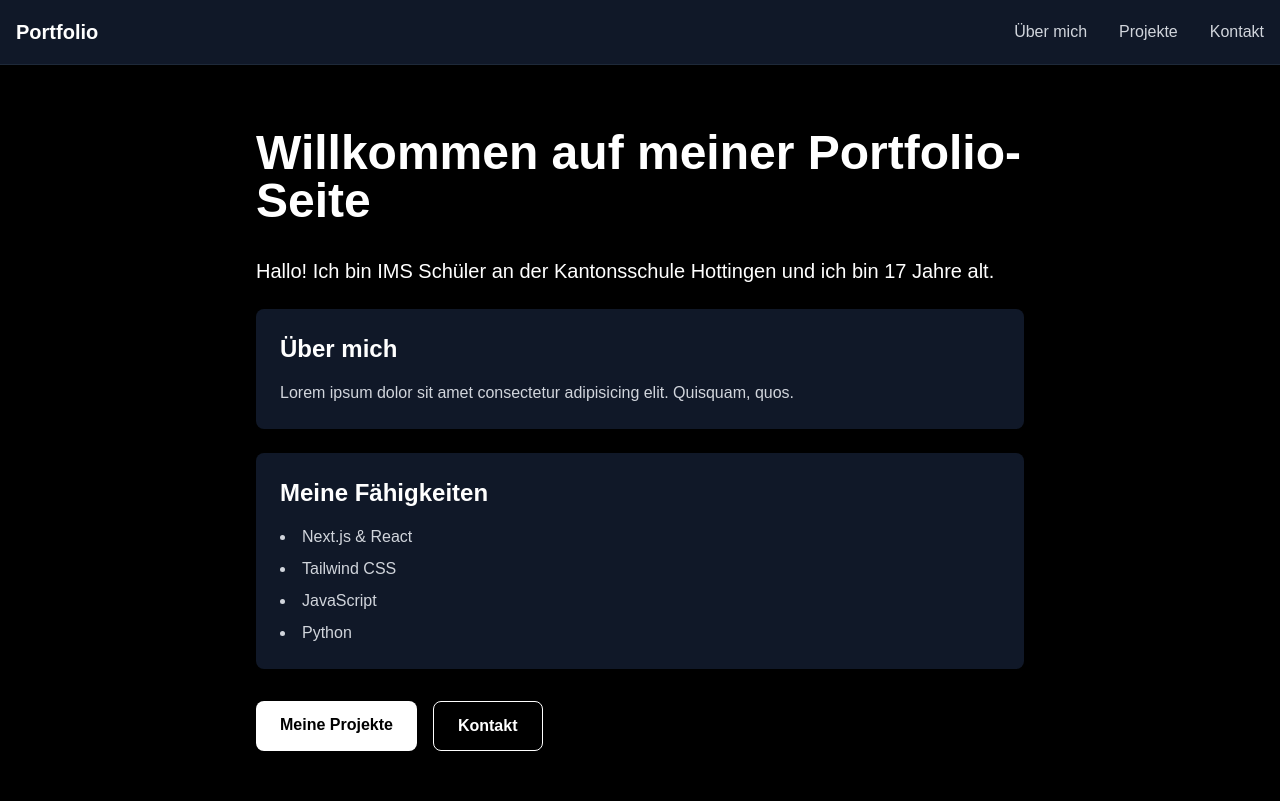
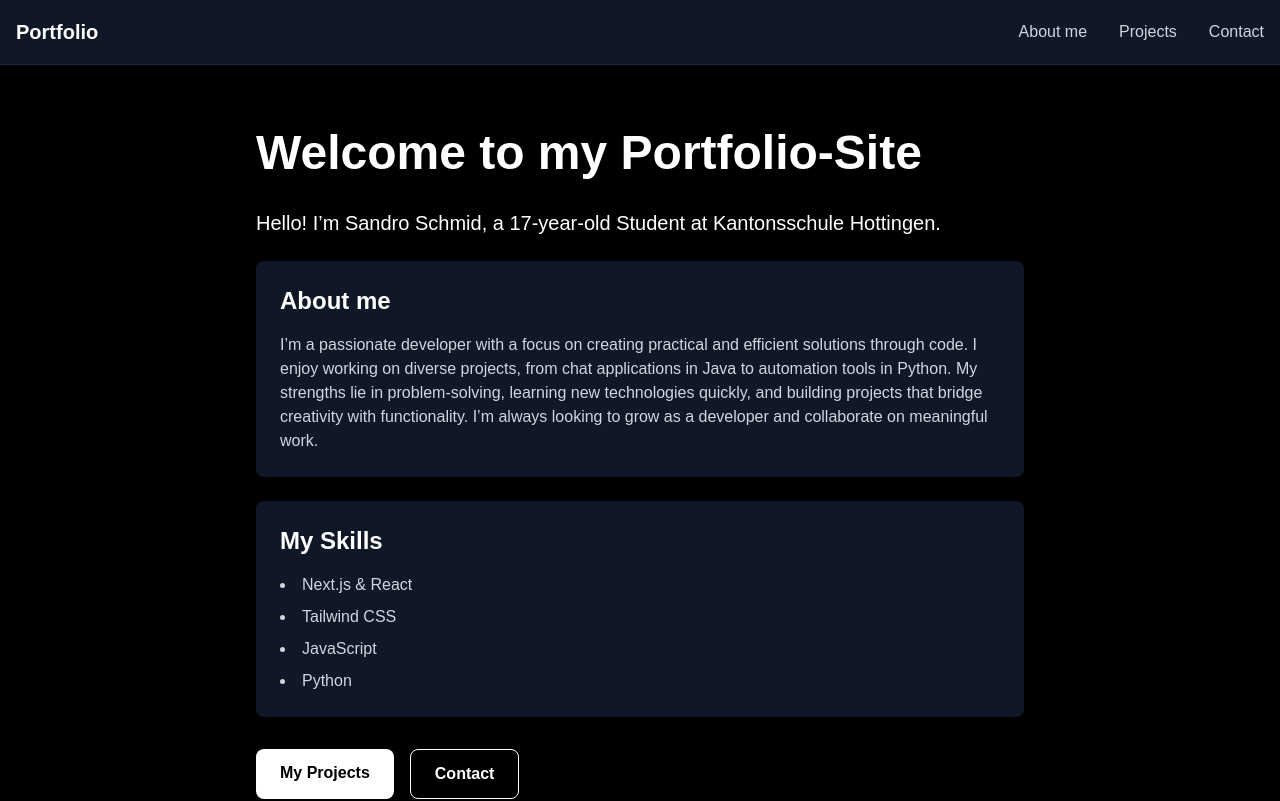
Before and after one commit to im23b-schmids3/portfolio, a Next.js app: page / in a window 1280 px wide. Shown: the top 801 px of the page. Built offline with nearby package versions, Linux system fonts and the light colour scheme.

Commit message:
add text & pictures

```diff
--- a/src/app/contact/page.js
+++ b/src/app/contact/page.js
@@ -10,7 +10,6 @@
 
   const handleSubmit = (e) => {
     e.preventDefault();
-    // Hier können Sie später die Formularverarbeitung implementieren
     console.log('Form submitted:', formData);
   };
 
@@ -25,7 +24,7 @@
     <main className="min-h-screen bg-black text-white py-16">
       <div className="container mx-auto px-4">
         <div className="max-w-2xl mx-auto">
-          <h1 className="text-4xl font-bold mb-8 text-center">Kontakt</h1>
+          <h1 className="text-4xl font-bold mb-8 text-center">Contact</h1>
 
           <div className="bg-gray-900 rounded-lg p-8">
             <form onSubmit={handleSubmit} className="space-y-6">
@@ -61,7 +60,7 @@
 
               <div>
                 <label htmlFor="message" className="block text-sm font-medium mb-2">
-                  Nachricht
+                  Message
                 </label>
                 <textarea
                   id="message"
@@ -78,27 +77,34 @@
                 type="submit"
                 className="w-full bg-white text-black py-3 px-6 rounded-lg font-semibold hover:bg-gray-200 transition-colors"
               >
-                Nachricht senden
+                Send Message
               </button>
             </form>
           </div>
 
           <div className="mt-12 grid grid-cols-1 md:grid-cols-2 gap-8">
             <div className="bg-gray-900 p-6 rounded-lg">
-              <h2 className="text-xl font-semibold mb-4">Kontaktinformationen</h2>
+              <h2 className="text-xl font-semibold mb-4">Contact Information</h2>
               <div className="space-y-3 text-gray-300">
-                <p>📍 Zürich, Schweiz</p>
+                <p>📍 Zurich, Switzerland</p>
                 <p>📧 sandro.schmid@student.ksh.ch</p>
-
               </div>
             </div>
 
             <div className="bg-gray-900 p-6 rounded-lg">
               <h2 className="text-xl font-semibold mb-4">Social Media</h2>
               <div className="space-y-3 text-gray-300">
-
-                <p>GitHub: github.com/im23b-schmids3</p>
-
+                <a
+                  href="https://github.com/im23b-schmids3"
+                  target="_blank"
+                  rel="noopener noreferrer"
+                  className="flex items-center gap-2 hover:text-white transition-colors"
+                >
+                  <svg className="w-6 h-6" fill="currentColor" viewBox="0 0 24 24">
+                    <path d="M12 0c-6.626 0-12 5.373-12 12 0 5.302 3.438 9.8 8.207 11.387.599.111.793-.261.793-.577v-2.234c-3.338.726-4.033-1.416-4.033-1.416-.546-1.387-1.333-1.756-1.333-1.756-1.089-.745.083-.729.083-.729 1.205.084 1.839 1.237 1.839 1.237 1.07 1.834 2.807 1.304 3.492.997.107-.775.418-1.305.762-1.604-2.665-.305-5.467-1.334-5.467-5.931 0-1.311.469-2.381 1.236-3.221-.124-.303-.535-1.524.117-3.176 0 0 1.008-.322 3.301 1.23.957-.266 1.983-.399 3.003-.404 1.02.005 2.047.138 3.006.404 2.291-1.552 3.297-1.23 3.297-1.23.653 1.653.242 2.874.118 3.176.77.84 1.235 1.911 1.235 3.221 0 4.609-2.807 5.624-5.479 5.921.43.372.823 1.102.823 2.222v3.293c0 .319.192.694.801.576 4.765-1.589 8.199-6.086 8.199-11.386 0-6.627-5.373-12-12-12z"/>
+                  </svg>
+                  GitHub
+                </a>
               </div>
             </div>
           </div>
--- a/src/app/layout.js
+++ b/src/app/layout.js
@@ -19,13 +19,13 @@
 
               <div className="flex space-x-8">
                 <Link href="/" className="text-gray-300 hover:text-white transition-colors">
-                  Über mich
+                  About me
                 </Link>
                 <Link href="/projects" className="text-gray-300 hover:text-white transition-colors">
-                  Projekte
+                  Projects
                 </Link>
                 <Link href="/contact" className="text-gray-300 hover:text-white transition-colors">
-                  Kontakt
+                  Contact
                 </Link>
               </div>
             </div>
@@ -36,7 +36,7 @@
 
         <footer className="bg-gray-900 border-t border-gray-800 py-8">
           <div className="container mx-auto px-4 text-center text-gray-400">
-            <p>© 2024 Sandro Schmid. Alle Rechte vorbehalten.</p>
+            <p>© 2025 Sandro Schmid. All rights reserved.</p>
           </div>
         </footer>
       </body>
--- a/src/app/page.js
+++ b/src/app/page.js
@@ -5,22 +5,26 @@
         <main className="min-h-screen bg-black text-white">
             <div className="container mx-auto px-4 py-16">
                 <div className="max-w-3xl mx-auto">
-                    <h1 className="text-5xl font-bold mb-8">Willkommen auf meiner Portfolio-Seite</h1>
+                    <h1 className="text-5xl font-bold mb-8">Welcome to my Portfolio-Site</h1>
 
                     <div className="space-y-6">
                         <p className="text-xl">
-                            Hallo! Ich bin IMS Schüler an der Kantonsschule Hottingen und ich bin 17 Jahre alt.
+                            Hello! I’m Sandro Schmid, a 17-year-old Student at Kantonsschule Hottingen.
                         </p>
 
                         <div className="bg-gray-900 p-6 rounded-lg">
-                            <h2 className="text-2xl font-semibold mb-4">Über mich</h2>
+                            <h2 className="text-2xl font-semibold mb-4">About me</h2>
                             <p className="text-gray-300">
-                                Lorem ipsum dolor sit amet consectetur adipisicing elit. Quisquam, quos.
+                                I’m a passionate developer with a focus on creating practical and efficient
+                                solutions through code. I enjoy working on diverse projects, from chat applications in
+                                Java to automation tools in Python. My strengths lie in problem-solving, learning new
+                                technologies quickly, and building projects that bridge creativity with functionality.
+                                I’m always looking to grow as a developer and collaborate on meaningful work.
                             </p>
                         </div>
 
                         <div className="bg-gray-900 p-6 rounded-lg">
-                            <h2 className="text-2xl font-semibold mb-4">Meine Fähigkeiten</h2>
+                            <h2 className="text-2xl font-semibold mb-4">My Skills</h2>
                             <ul className="list-disc list-inside text-gray-300 space-y-2">
                                 <li>Next.js & React</li>
                                 <li>Tailwind CSS</li>
@@ -33,11 +37,11 @@
                         <div className="flex gap-4 mt-8">
                             <Link href="/projects"
                                   className="bg-white text-black px-6 py-3 rounded-lg font-semibold hover:bg-gray-200 transition-colors">
-                                Meine Projekte
+                                My Projects
                             </Link>
                             <Link href="/contact"
                                   className="border border-white px-6 py-3 rounded-lg font-semibold hover:bg-white hover:text-black transition-colors">
-                                Kontakt
+                                Contact
                             </Link>
                         </div>
                     </div>
--- a/src/app/projects/page.js
+++ b/src/app/projects/page.js
@@ -2,15 +2,24 @@
     const projects = [
         {
             title: "Real-time Chat App",
-            description: "Eine Chat-App mit Java",
-            technologies: ["Java", "React"],
-            image: "/project1.jpg"
+            description: "A simple real-time chat application built with Java. It supports multiple clients through socket programming",
+            technologies: ["Java", "Spring Boot", "React"],
+            image: "/images/chat-app.png",
+            githubLink: "https://github.com/im23b-schmids3/real-time-chat-app"
         },
         {
             title: "Kahoot Cheat",
-            description: "Ein Skript um Kahoots zu gewinnen",
-            technologies: ["python"],
-            image: "/project2.jpg"
+            description: "This is a Python-based cheat tool designed for Kahoot quizzes. It automates answering questions by utilizing the OpenAI API for question understanding and Space OCR for text extraction from images.",
+            technologies: ["Python", "OpenAI API", "Space OCR"],
+            image: "/images/Kahoot-Cheat.png",
+            githubLink: "https://github.com/im23b-schmids3/Win-every-Kahoot"
+        },
+        {
+            title: "CryptoVerse",
+            description: "A web app built for a school project that tracks live cryptocurrency prices and features an integrated AI chatbot for user interaction.",
+            technologies: ["HTML / CSS", "JavaScript", "CoinGecko API"],
+            image: "/images/CryptoVerse.png",
+            githubLink: "https://github.com/im23b-schmids3/CryptoVerse"
         },
 
     ];
@@ -18,23 +27,24 @@
     return (
         <main className="min-h-screen bg-black text-white py-16">
             <div className="container mx-auto px-4">
-                <h1 className="text-4xl font-bold mb-12 text-center">Meine Projekte</h1>
+                <h1 className="text-4xl font-bold mb-12 text-center">My Projects</h1>
 
                 <div className="grid grid-cols-1 md:grid-cols-2 lg:grid-cols-3 gap-8">
                     {projects.map((project, index) => (
                         <div key={index} className="bg-gray-900 rounded-lg overflow-hidden hover:transform hover:scale-105 transition-transform duration-300">
-                            <div className="h-48 bg-gray-800">
-                                {/* Hier können Sie später echte Projektbilder einfügen */}
-                                <div className="w-full h-full flex items-center justify-center text-gray-500">
-                                    Projektbild
-                                </div>
+                            <div className="h-48 bg-gray-800 relative">
+                                <img
+                                    src={project.image}
+                                    alt={`${project.title} Screenshot`}
+                                    className="w-full h-full object-cover"
+                                />
                             </div>
 
                             <div className="p-6">
                                 <h2 className="text-2xl font-semibold mb-3">{project.title}</h2>
                                 <p className="text-gray-300 mb-4">{project.description}</p>
 
-                                <div className="flex flex-wrap gap-2">
+                                <div className="flex flex-wrap gap-2 mb-4">
                                     {project.technologies.map((tech, techIndex) => (
                                         <span
                                             key={techIndex}
@@ -44,6 +54,18 @@
                                         </span>
                                     ))}
                                 </div>
+
+                                <a
+                                    href={project.githubLink}
+                                    target="_blank"
+                                    rel="noopener noreferrer"
+                                    className="inline-flex items-center gap-2 text-gray-300 hover:text-white transition-colors"
+                                >
+                                    <svg className="w-5 h-5" fill="currentColor" viewBox="0 0 24 24">
+                                        <path d="M12 0c-6.626 0-12 5.373-12 12 0 5.302 3.438 9.8 8.207 11.387.599.111.793-.261.793-.577v-2.234c-3.338.726-4.033-1.416-4.033-1.416-.546-1.387-1.333-1.756-1.333-1.756-1.089-.745.083-.729.083-.729 1.205.084 1.839 1.237 1.839 1.237 1.07 1.834 2.807 1.304 3.492.997.107-.775.418-1.305.762-1.604-2.665-.305-5.467-1.334-5.467-5.931 0-1.311.469-2.381 1.236-3.221-.124-.303-.535-1.524.117-3.176 0 0 1.008-.322 3.301 1.23.957-.266 1.983-.399 3.003-.404 1.02.005 2.047.138 3.006.404 2.291-1.552 3.297-1.23 3.297-1.23.653 1.653.242 2.874.118 3.176.77.84 1.235 1.911 1.235 3.221 0 4.609-2.807 5.624-5.479 5.921.43.372.823 1.102.823 2.222v3.293c0 .319.192.694.801.576 4.765-1.589 8.199-6.086 8.199-11.386 0-6.627-5.373-12-12-12z"/>
+                                    </svg>
+                                    See more on GitHub
+                                </a>
                             </div>
                         </div>
                     ))}
```
Also changed, not shown: public/images/CryptoVerse.png (added), public/images/Kahoot-Cheat.png (added).
